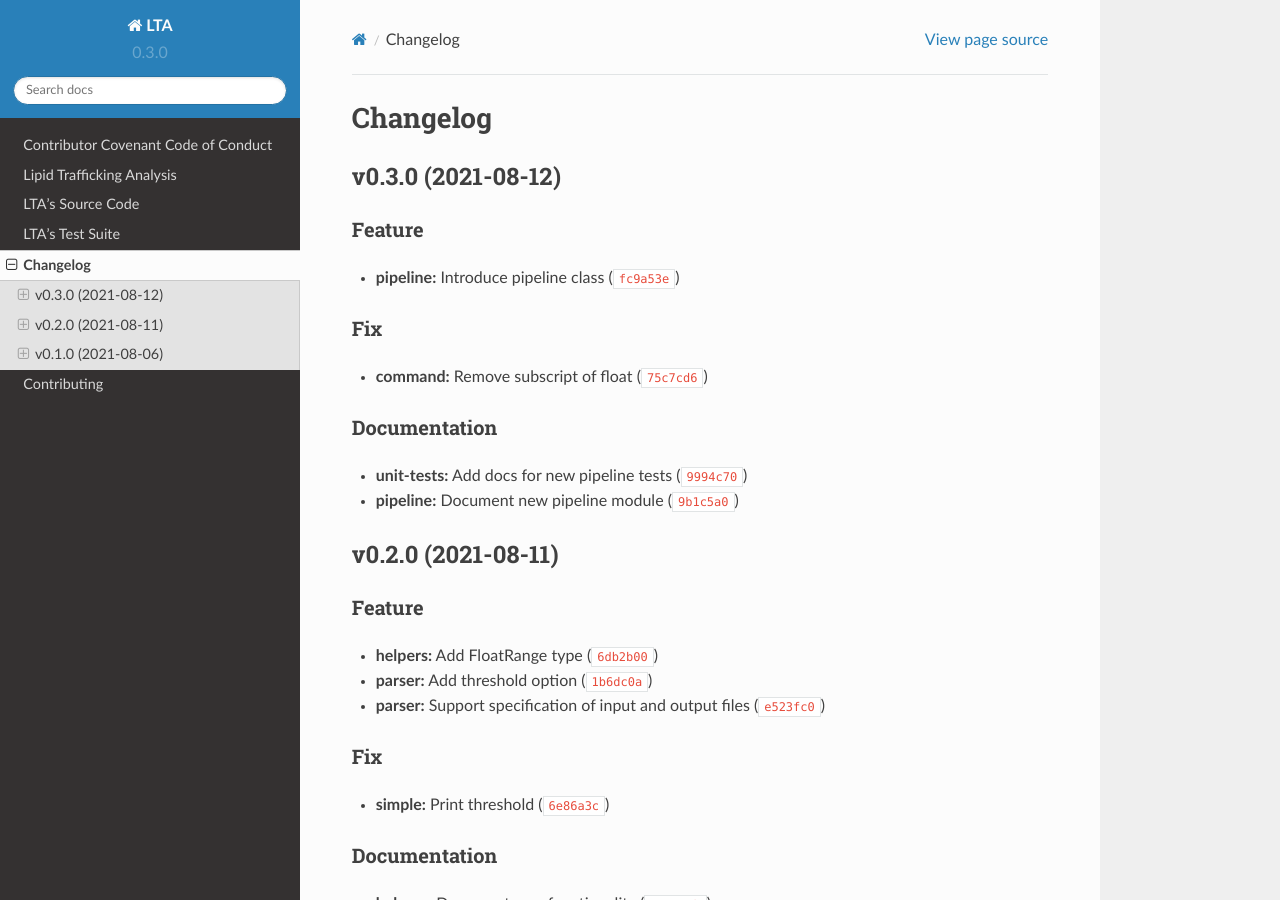
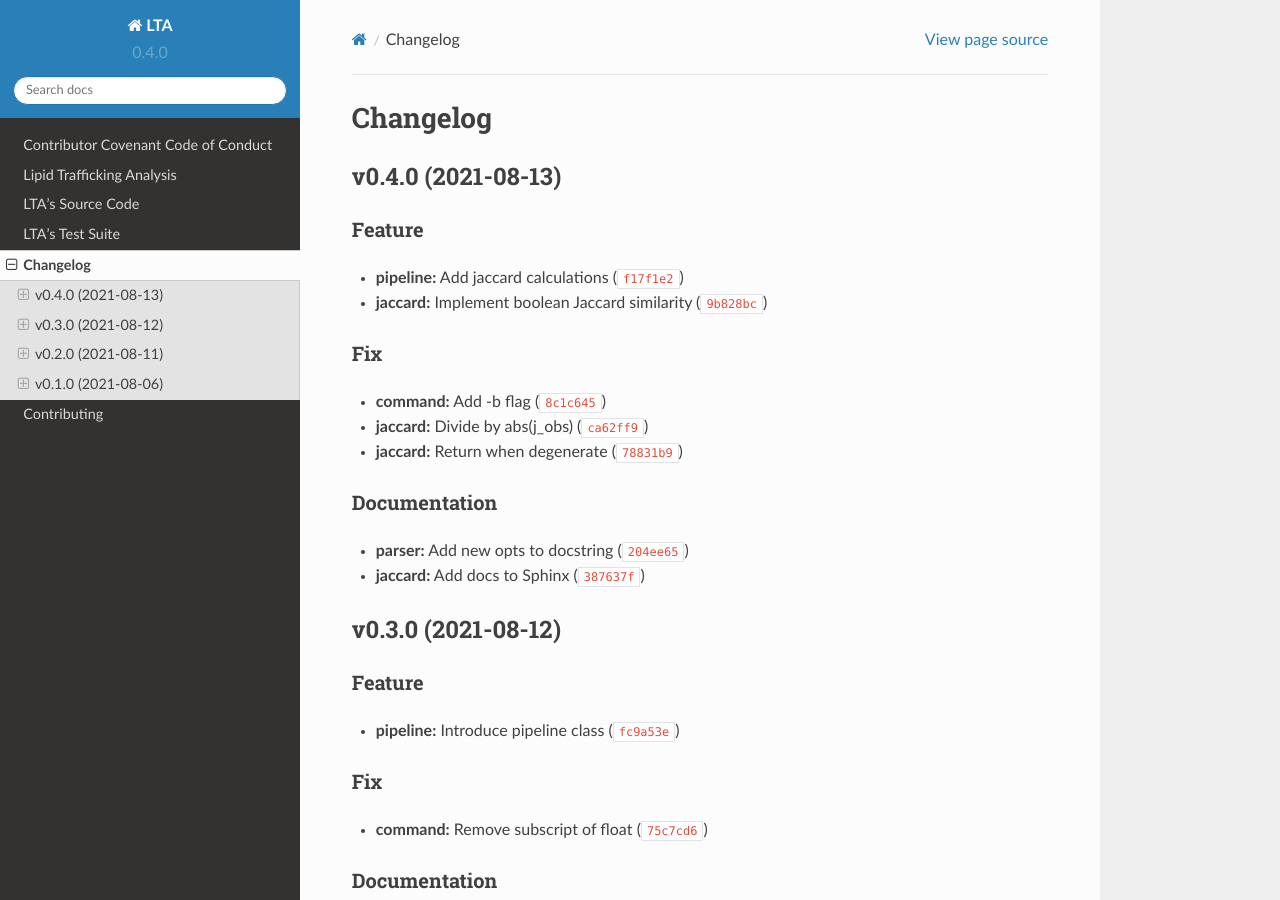
Before and after one commit to IMS-Bio2Core-Facility/lta, a Sphinx documentation site: the page built from docs/changelog.md, in a window 1280 px wide and 900 px high. Built offline with Sphinx 7.4.7 and the Read the Docs theme 2.0.0, drawn with Linux system fonts in a browser that asks for light colours.

Commit message:
0.4.0
Automatically generated by python-semantic-release

```diff
--- a/CHANGELOG.md
+++ b/CHANGELOG.md
@@ -1,6 +1,20 @@
 # Changelog
 
 <!--next-version-placeholder-->
+
+## v0.4.0 (2021-08-13)
+### Feature
+* **pipeline:** Add jaccard calculations ([`f17f1e2`](https://github.com/IMS-Bio2Core-Facility/lta/commit/f17f1e2cd1b27f08088651733c517dd346602988))
+* **jaccard:** Implement boolean Jaccard similarity ([`9b828bc`](https://github.com/IMS-Bio2Core-Facility/lta/commit/9b828bcc0706efdb8d6a30fcc6ca812540ab6c4d))
+
+### Fix
+* **command:** Add -b flag ([`8c1c645`](https://github.com/IMS-Bio2Core-Facility/lta/commit/8c1c6452465e1749fecd4d6fc1cb207dec5e0a04))
+* **jaccard:** Divide by abs(j_obs) ([`ca62ff9`](https://github.com/IMS-Bio2Core-Facility/lta/commit/ca62ff92a8f2c2483d7dd5c789dacd3490ed8ef4))
+* **jaccard:** Return when degenerate ([`78831b9`](https://github.com/IMS-Bio2Core-Facility/lta/commit/78831b9b3342d8ffa681c93144d1012c6a48daa4))
+
+### Documentation
+* **parser:** Add new opts to docstring ([`204ee65`](https://github.com/IMS-Bio2Core-Facility/lta/commit/204ee65ed042078a5c9cc2a09915b4fcc3946718))
+* **jaccard:** Add docs to Sphinx ([`387637f`](https://github.com/IMS-Bio2Core-Facility/lta/commit/387637f2a05c76e9ad4ca4dd2cef349d0c5003b4))
 
 ## v0.3.0 (2021-08-12)
 ### Feature
--- a/docs/conf.py
+++ b/docs/conf.py
@@ -12,7 +12,7 @@ sys.path.insert(0, os.path.abspath("../lta/"))
 project = "LTA"
 author = "Ryan B Patterson-Cross"
 copyright = "2021, IMS-MRL Bioinformatics and Biostatistic Core"
-version = "0.3.0"
+version = "0.4.0"
 extensions = [
     "sphinx_rtd_theme",
     "sphinx.ext.autodoc",
--- a/lta/__init__.py
+++ b/lta/__init__.py
@@ -7,4 +7,4 @@ __version__ : str
     The version number,
     specified in the form 'major.minor.patch'
 """
-__version__ = "0.3.0"
+__version__ = "0.4.0"
--- a/pyproject.toml
+++ b/pyproject.toml
@@ -1,6 +1,6 @@
 [tool.poetry]
 name = "LTA"
-version = "0.3.0"
+version = "0.4.0"
 description = "Lipid Trafficking Analysis"
 license = "MIT"
 authors = ["rbpatt2019 <rb.patterson.cross@gmail.com>"]
```
